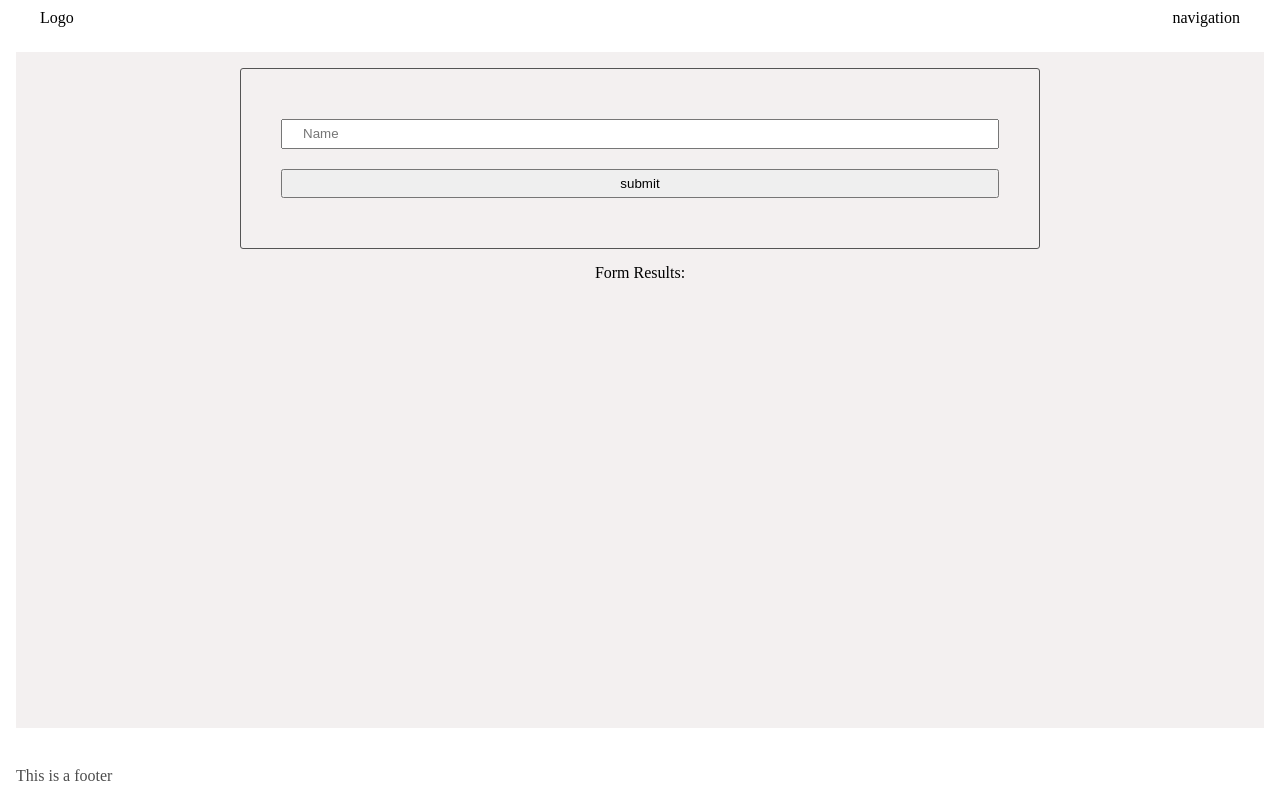
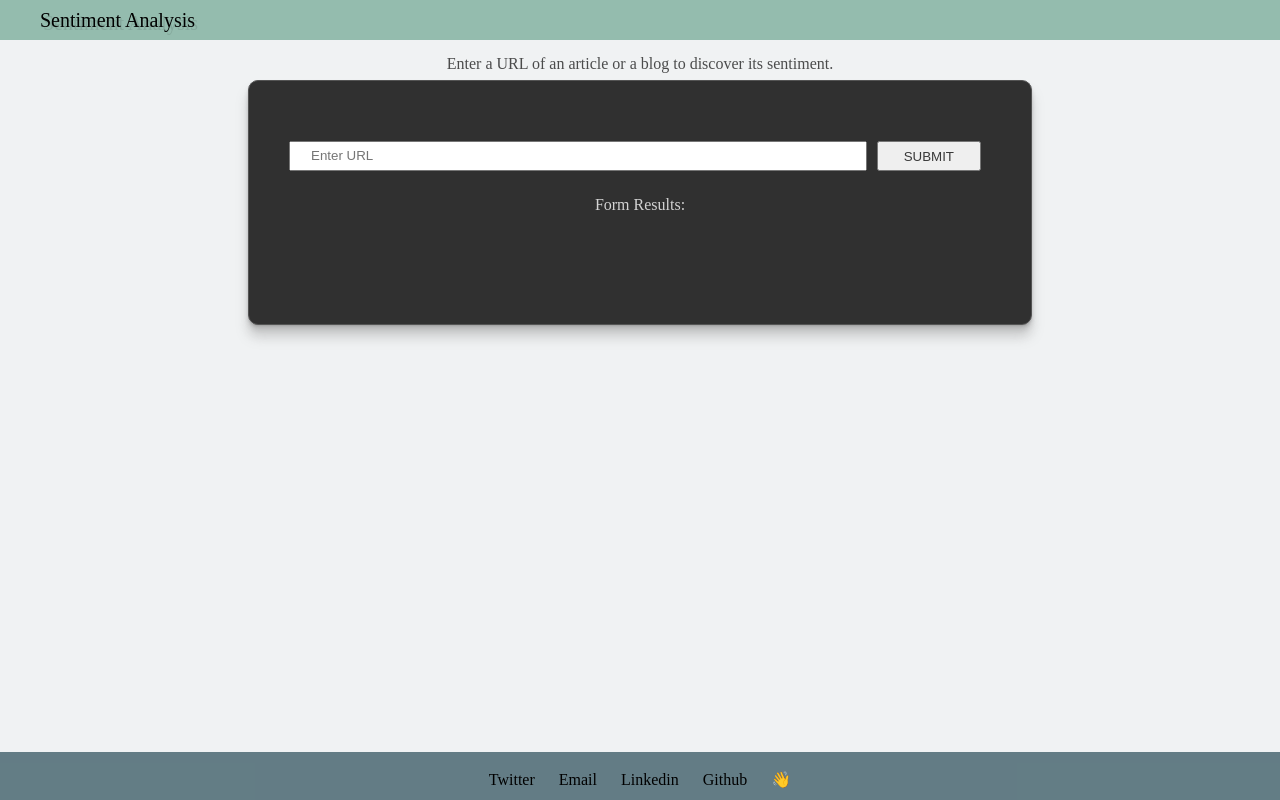
Before and after one commit to Thanoskaloudis/evaluate-news-nlp, a website built with webpack: page src/client/views/index.html in a window 1280 px wide. Built offline with nearby package versions, Linux system fonts and the light colour scheme.

Commit message:
adding style to the page

```diff
--- a/src/client/styles/base.scss
+++ b/src/client/styles/base.scss
@@ -9,15 +9,11 @@ main {
     flex: 2;
     justify-content: center;
     text-align: center;
-    margin: 1rem;
-    background: rgba(238, 234, 234, 0.7);
-}
-
-p {
-    margin: 1rem;
+    background:#eaedeeb3;
 }
 
 section {
+    color: #000000b0;
     max-width: 800px;
     margin: 1rem auto;
 }
--- a/src/client/styles/footer.scss
+++ b/src/client/styles/footer.scss
@@ -1,22 +1,16 @@
 footer {
     padding: 0.5rem 0 0;
-    opacity: 0.7;
+    display: flex;
+    background-color:#002a389c;
+    line-height: 1.3;
+    min-height: 3rem;
 }
 
-.fnav ul {
-    display: flex;
-    justify-content: center;
+ul {
+    list-style-type: none;
+    display: inline-grid;
+    grid-auto-flow: column;
+    grid-gap: 24px;
+    justify-items: center;
+    margin: auto;
 }
-
-
-.fnav li {
-    padding: 0 0.25em;
-    font-size: 1.75em;
-}
-
-
-.copyright {
-    text-align: center;
-    font-size: 0.75em;
-    padding: 0 0.5rem 0.5rem;
-}
--- a/src/client/styles/form.scss
+++ b/src/client/styles/form.scss
@@ -1,7 +1,17 @@
 form {
     border: 1px solid #545454;
-    border-radius: 3px;
-    padding: 40px;
+    flex-direction: column;
+    align-items: center;
+    padding: 50px 40px;
+    margin: 0.5rem;
+    color: white;
+    background: rgba(0, 0, 0, 0.8);
+    border-radius: 10px;
+    box-shadow: 0 0.4px 0.4px rgba(128, 128, 128, 0.109),
+    0 1px 1px rgba(128, 128, 128, 0.155),
+    0 2.1px 2.1px rgba(128, 128, 128, 0.195),
+    0 4.4px 4.4px rgba(128, 128, 128, 0.241),
+    0 12px 12px rgba(128, 128, 128, 0.35);
 }
 
 input {
@@ -10,3 +20,24 @@ input {
     line-height: 16px;
     margin: 10px 0;
 }
+
+button {
+    padding: 5px 25px;
+    margin: 10px 10px;
+    cursor: pointer;
+    text-transform: uppercase;
+    color: #272626e8;
+    &:hover, &:focus, &:active {
+        box-shadow: 0 0.4px 0.4px rgba(128, 128, 128, 0.109);
+    }
+}
+
+.submit-form{
+    display: flex;
+}
+
+.results{
+    color: #ffffffc9;
+    display: grid;
+    grid-gap: 0.7rem;
+}
--- a/src/client/styles/header.scss
+++ b/src/client/styles/header.scss
@@ -2,4 +2,11 @@ header {
     display: flex;
     justify-content: space-between;
     padding: 10px 40px;
+    background: #76a998c7;
 }
+
+.header_logo {
+    text-shadow: 3px 3px rgba(black, .1);
+    transition: .3s;
+    font-size: 20px;
+}
--- a/src/client/views/index.html
+++ b/src/client/views/index.html
@@ -8,33 +8,39 @@
     <body>
 
         <header>
-            <div class="">
-                Logo
-            </div>
-            <div class="">
-                navigation
+            <div class="header_logo">
+                Sentiment Analysis
             </div>
         </header>
-
         <main>
             <section>
+                <p>Enter a URL of an article or a blog to discover its sentiment.</p>
                 <form class="" onsubmit="return Client.handleSubmit(event)">
-                    <input id="url" type="text" name="input" value="" placeholder="Name">
-                    <input type="submit" name="" value="submit" onclick="return Client.handleSubmit(event)" onsubmit="return handleSubmit(event)">
+                    <div class="submit-form">
+                    <input id="url" type="text" name="input" value="" placeholder="Enter URL">
+                    <button type="submit" name="" value="submit" onclick="return Client.handleSubmit(event)" onsubmit="return handleSubmit(event)">Submit</button>
+                    </div>
+                    <section class="results">
+                        <strong>Form Results:</strong>
+                        <div id="agreement"></div>
+                        <div id="subjectivity"></div>
+                        <div id="confidence"></div>
+                        <div id="irony"></div>
+                    </section>
                 </form>
-            </section>
-
-            <section>
-                <strong>Form Results:</strong>
-                <div id="agreement"></div>
-                <div id="subjectivity"></div>
-                <div id="confidence"></div>
-                <div id="irony"></div>
             </section>
         </main>
 
         <footer>
-            <p>This is a footer</p>
+            <ul>
+                <li><a href="https://twitter.com">Twitter</a></li>
+                <li><a href="mailto:8anos.kal@gmail.com">Email</a></li>
+                <li><a href="https://www.linkedin.com/in/thanos-kaloudis-7643ba164/">Linkedin</a></li>
+                <li><a href="https://github.com/Thanoskaloudis">Github</a></li>
+                <li>
+                  <p>👋</p>
+                </li>
+              </ul>
         </footer>
 
     </body>
```
